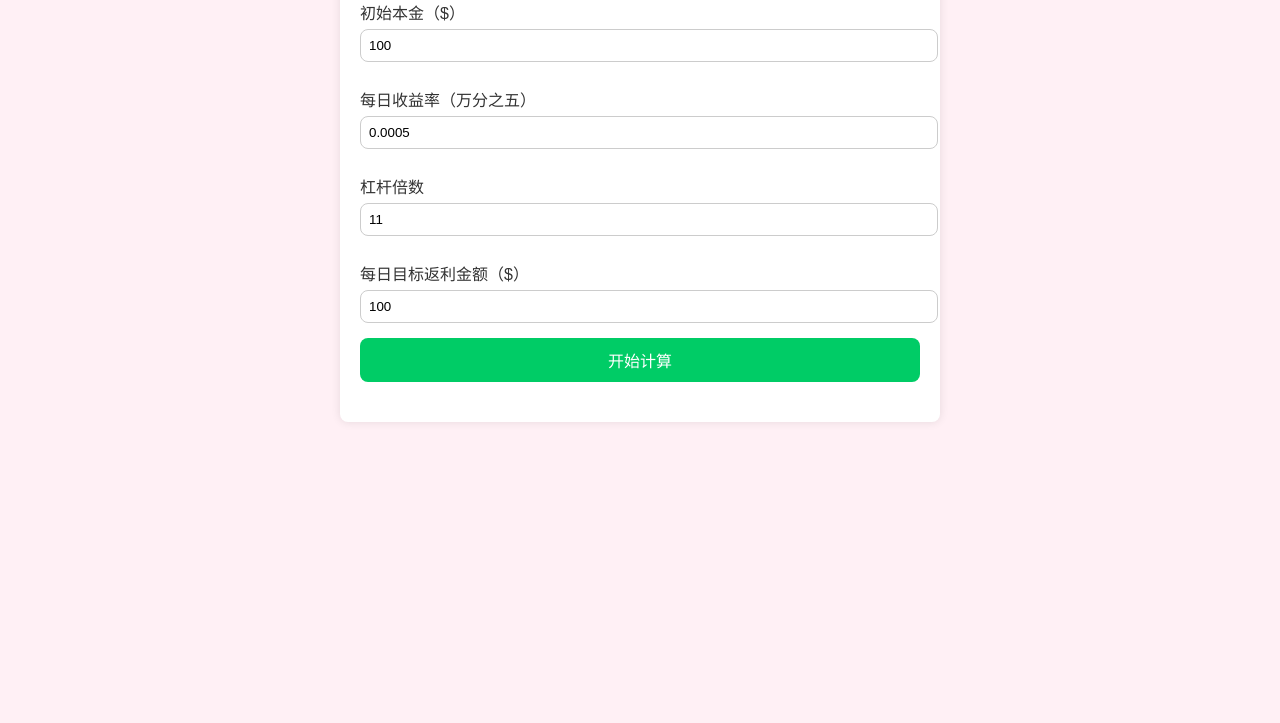
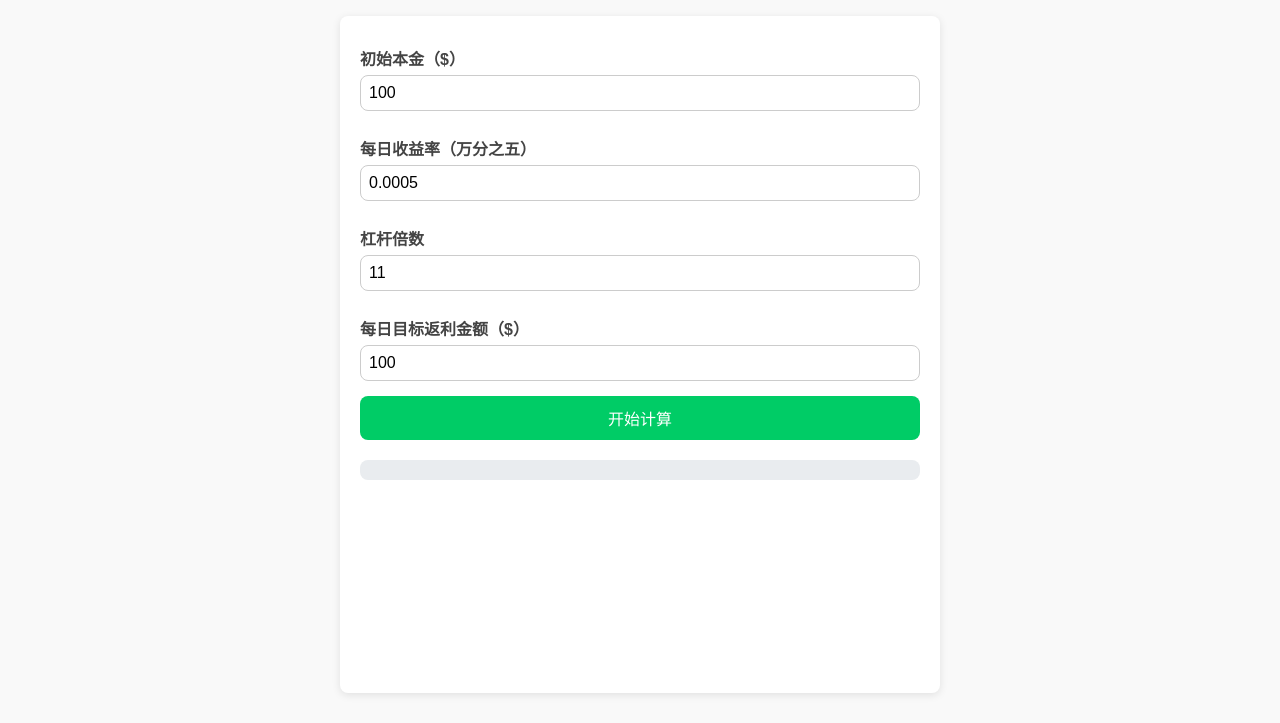
Before and after one commit to LiaoBin66/MyFirst, a plain HTML site: page index.html in a window 1280 px wide. Shown: the part 169-892 px from the top of the page. Before the commit the page ends 800 px from the top, so only its background shows below. Drawn offline with nearby package versions, Linux system fonts and the light colour scheme.

Commit message:
Add files via upload

```diff
--- a/index.html
+++ b/index.html
@@ -3,62 +3,39 @@
 <head>
   <meta charset="UTF-8" />
   <meta name="viewport" content="width=device-width, initial-scale=1.0"/>
-  <title>返利计算器</title>
+  <title>复利投资计算器</title>
   <link rel="manifest" href="manifest.json" />
   <link rel="stylesheet" href="style.css" />
 </head>
 <body>
   <header>
-    <h1>返利计算器</h1>
+    <img src="logo.png" alt="复利投资计算器横幅" />
+    <h1>复利投资计算器</h1>
   </header>
   <main>
     <div class="form-container">
-      <label>初始本金（$）</label>
-      <input type="number" id="initial" placeholder="例如：1000" value="100" />
-
-      <label>每日收益率（万分之五）</label>
-      <input type="number" id="rate" placeholder="例如：0.0005" step="0.0001" value="0.0005" />
-
-      <label>杠杆倍数</label>
-      <input type="number" id="leverage" placeholder="例如：3" value="11" />
-
-      <label>每日目标返利金额（$）</label>
-      <input type="number" id="target" placeholder="例如：100" value="100" />
-
+      <label for="initial">初始本金（$）</label>
+      <input type="number" id="initial" placeholder="例如：1000" value="100" min="0" step="0.01" />
+      <label for="rate">每日收益率（万分之五）</label>
+      <input type="number" id="rate" placeholder="例如：0.0005" step="0.0001" value="0.0005" min="0" />
+      <label for="leverage">杠杆倍数</label>
+      <input type="number" id="leverage" placeholder="例如：3" value="11" min="1" step="0.1" />
+      <label for="target">每日目标返利金额（$）</label>
+      <input type="number" id="target" placeholder="例如：100" value="100" min="0" step="0.01" />
       <button onclick="calculate()">开始计算</button>
-
       <p id="output"></p>
+      <canvas id="capitalChart"></canvas>
     </div>
   </main>
-
+  <script src="https://cdn.jsdelivr.net/npm/chart.js"></script>
+  <script src="script.js"></script>
   <script>
-    function calculate() {
-      let initial = parseFloat(document.getElementById("initial").value);
-      let rate = parseFloat(document.getElementById("rate").value);
-      let leverage = parseFloat(document.getElementById("leverage").value);
-      let target = parseFloat(document.getElementById("target").value);  // 用户自定义目标
-      let capital = initial * leverage;
-      let dailyReturn = capital * rate;
-      let totalReturn = 0;
-      let days = 0;
-      let reinvests = 0;
-
-      while (dailyReturn < target) {
-        let todayReturn = capital * rate;
-        totalReturn += todayReturn;
-        capital -= todayReturn;
-        if (totalReturn >= target) {
-          let reinvestTimes = Math.floor(totalReturn / target);
-          capital += reinvestTimes * target * leverage;
-          reinvests += reinvestTimes;
-          totalReturn -= reinvestTimes * target;
-        }
-        dailyReturn = capital * rate;
-        days++;
-      }
-
-      document.getElementById("output").innerText =
-        `达到每日返还 $${target} 需要 ${days} 天，共复投 ${reinvests} 次。`;
+    if ('serviceWorker' in navigator) {
+      window.addEventListener('load', () => {
+        navigator.serviceWorker.register('sw.js')
+          .then(reg => console.log('Service Worker 注册成功:', reg))
+          .catch(err => console.error('Service Worker 注册失败:', err));
+      });
     }
   </script>
 </body>
--- a/script.js
+++ b/script.js
@@ -1,27 +1,74 @@
 function calculate() {
-  let initial = parseFloat(document.getElementById("initial").value);
-  let rate = parseFloat(document.getElementById("rate").value);
-  let leverage = parseFloat(document.getElementById("leverage").value);
+  const initial = parseFloat(document.getElementById("initial").value);
+  const rate = parseFloat(document.getElementById("rate").value);
+  const leverage = parseFloat(document.getElementById("leverage").value);
+  const target = parseFloat(document.getElementById("target").value);
+  const output = document.getElementById("output");
+  if (isNaN(initial) || isNaN(rate) || isNaN(leverage) || isNaN(target)) {
+    output.innerText = "错误：请输入有效的数字！";
+    output.classList.add("error");
+    return;
+  }
+  if (initial <= 0 || rate < 0 || leverage < 1 || target <= 0) {
+    output.innerText = "错误：本金、目标金额必须大于0，收益率不能为负，杠杆倍数必须大于或等于1！";
+    output.classList.add("error");
+    return;
+  }
   let capital = initial * leverage;
-  let dailyReturn = capital * rate;
   let totalReturn = 0;
   let days = 0;
   let reinvests = 0;
-
-  while (dailyReturn < 100) {
-    let todayReturn = capital * rate;
-    totalReturn += todayReturn;
-    capital -= todayReturn;
-    if (totalReturn >= 100) {
-      let reinvestTimes = Math.floor(totalReturn / 100);
-      capital += reinvestTimes * 100 * leverage;
+  let firstTargetDays = null;
+  const capitalData = [capital.toFixed(2)];
+  const labels = [0];
+  while (capital * rate < target) {
+    if (days > 10000) {
+      output.innerText = "错误：计算时间过长，可能无法达到目标！";
+      output.classList.add("error");
+      return;
+    }
+    const dailyReturn = capital * rate;
+    totalReturn += dailyReturn;
+    capital -= dailyReturn;
+    if (firstTargetDays === null && totalReturn >= target) {
+      firstTargetDays = days + 1;
+    }
+    if (totalReturn >= target) {
+      const reinvestTimes = Math.floor(totalReturn / target);
+      capital += reinvestTimes * target * leverage;
+      totalReturn -= reinvestTimes * target;
       reinvests += reinvestTimes;
-      totalReturn -= reinvestTimes * 100;
     }
-    dailyReturn = capital * rate;
     days++;
+    labels.push(days);
+    capitalData.push(capital.toFixed(2));
   }
-
-  document.getElementById("output").innerText =
-    `达到每日返还 $100 需要 ${days} 天，共复投 ${reinvests} 次。`;
+  output.classList.remove("error");
+  output.innerText =
+    `首次达到每日返利 $${target.toFixed(2)} 需要 ${firstTargetDays || days} 天\n` +
+    `达到每日返利 $${target.toFixed(2)} 需要 ${days} 天\n` +
+    `共复投 ${reinvests} 次\n` +
+    `最终资本：$${capital.toFixed(2)}\n` +
+    `累计收益：$${totalReturn.toFixed(2)}`;
+  const ctx = document.getElementById('capitalChart').getContext('2d');
+  new Chart(ctx, {
+    type: 'line',
+    data: {
+      labels: labels,
+      datasets: [{
+        label: '资本 ($)',
+        data: capitalData,
+        borderColor: '#00cc66',
+        backgroundColor: 'rgba(0, 204, 102, 0.2)',
+        fill: true
+      }]
+    },
+    options: {
+      responsive: true,
+      scales: {
+        x: { title: { display: true, text: '天数' } },
+        y: { title: { display: true, text: '资本 ($)' } }
+      }
+    }
+  });
 }
--- a/style.css
+++ b/style.css
@@ -1,50 +1,53 @@
 /* 页面基本样式 */
 body {
-  font-family: sans-serif;
+  font-family: Arial, sans-serif;
   margin: 0;
-  background-color: #fff0f5;
+  background-color: #f9f9f9;
   color: #333;
   padding: 10px;
 }
-
 header {
   background-color: #00cc66;
   padding: 10px;
   text-align: center;
 }
-
 header img {
   max-width: 100%;
   height: auto;
+  max-height: 100px;
+  margin-bottom: 10px;
 }
-
+header h1 {
+  margin: 0;
+  color: #fff;
+  font-size: 1.8em;
+}
 main {
   padding: 20px;
   max-width: 600px;
   margin: 0 auto;
 }
-
-/* 表单容器 */
 .form-container {
   background-color: #fff;
   padding: 20px;
   border-radius: 8px;
-  box-shadow: 0 0 10px rgba(0, 0, 0, 0.1);
+  box-shadow: 0 2px 8px rgba(0, 0, 0, 0.1);
 }
-
 label {
   display: block;
   margin: 10px 0 5px;
+  font-weight: bold;
+  color: #444;
 }
-
 input {
   width: 100%;
   padding: 8px;
   margin-bottom: 15px;
   border: 1px solid #ccc;
   border-radius: 8px;
+  box-sizing: border-box;
+  font-size: 16px;
 }
-
 button {
   background-color: #00cc66;
   color: white;
@@ -54,23 +57,39 @@ button {
   font-size: 16px;
   border-radius: 8px;
   cursor: pointer;
+  transition: background-color 0.2s;
 }
-
 button:hover {
   background-color: #009933;
 }
-
-/* 输出区域 */
 #output {
   margin-top: 20px;
   font-size: 1.2em;
   font-weight: bold;
   text-align: center;
+  padding: 10px;
+  background: #e9ecef;
+  border-radius: 8px;
+  white-space: pre-wrap;
 }
-
-/* 响应式布局 */
+#output.error {
+  color: #d32f2f;
+}
+#capitalChart {
+  margin-top: 20px;
+  max-height: 300px;
+}
 @media (max-width: 600px) {
   main {
     padding: 10px;
   }
+  header h1 {
+    font-size: 1.5em;
+  }
+  header img {
+    max-height: 80px;
+  }
+  .form-container {
+    padding: 15px;
+  }
 }
```
Also changed, not shown: sw.js (added, +39 -0 lines), icon.png, icons/icon-512x512.png (added), icons/icon-512x512.svg (added), icons/icon.png (added), icons/icon.svg (added), manifest.json, 1 other file.
